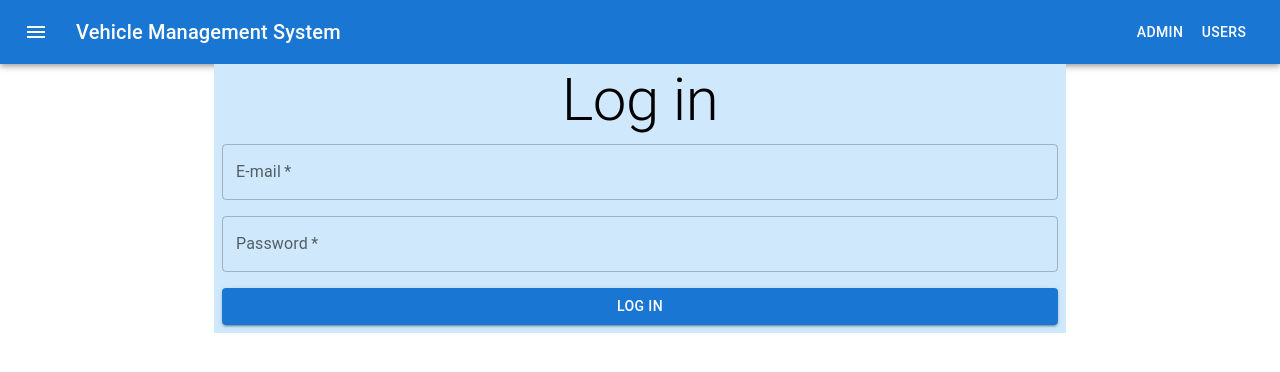
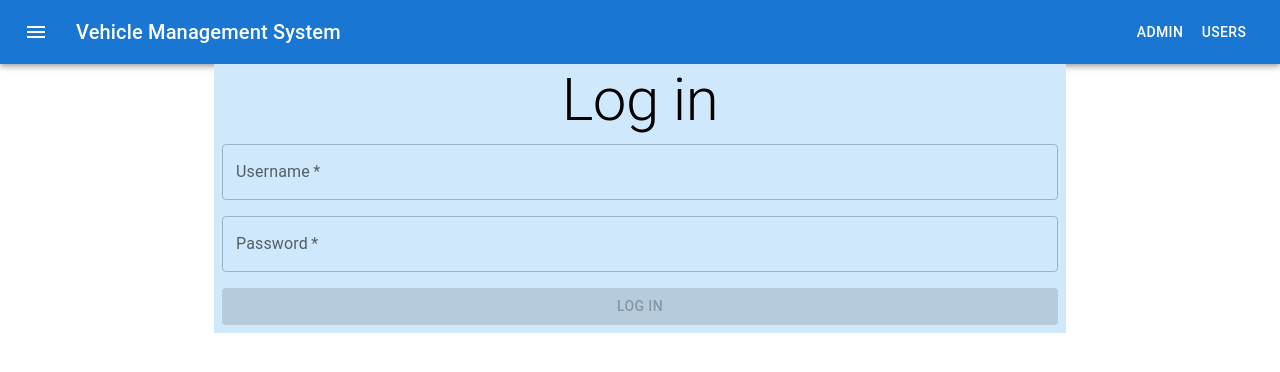
Before and after one commit to mihailaurentiu01/vpms, a React (Create React App) app: page / in a window 1280 px wide. Both pictures are taken after a click on the button "ADMIN". Shown: the top 372 px of the page. Built offline with nearby package versions, Linux system fonts and the light colour scheme.

Commit message:
- Added input hook interface - Translated literals - Added login page (& form)

```diff
--- a/src/components/LoginForm/index.tsx
+++ b/src/components/LoginForm/index.tsx
@@ -12,15 +12,28 @@ function LoginForm() {
   const { t } = useTranslation();
 
   const {
-    value: emailValue,
-    onChangeValueHandler: onChangeEmailHandler,
-    isValueValid: isEmailValid,
+    value: usernameValue,
+    onChangeValueHandler: onChangeUsernameValue,
+    isValueValid: isUsernameValueValid,
+    hasBeenTouched: hasUsernameValueBeenTouched,
+    onBlurHandler: onBlurUsernameValueHandler,
   } = useInput<string>((val) => val.length > 0);
+
+  const {
+    value: passwordValue,
+    onChangeValueHandler: onChangePasswordValue,
+    isValueValid: isPasswordValueValid,
+    hasBeenTouched: hasPasswordValueBeenTouched,
+    onBlurHandler: onBlurPasswordValueHandler,
+  } = useInput<string>((val) => val.length > 7);
+
+  const isFormValid = isUsernameValueValid && isPasswordValueValid;
 
   const onSubmitHandler = (e: React.FormEvent) => {
     e.preventDefault();
 
-    console.log('submited', isEmailValid);
+    if (isFormValid) {
+    }
   };
 
   return (
@@ -46,17 +59,23 @@ function LoginForm() {
             <Grid container spacing={2} justifyContent='center' sx={{ p: 1 }}>
               <Grid item xs={12}>
                 <TextField
-                  value={emailValue}
-                  onChange={onChangeEmailHandler}
+                  value={usernameValue}
+                  onChange={onChangeUsernameValue}
+                  onBlur={onBlurUsernameValueHandler}
+                  error={!isUsernameValueValid && hasUsernameValueBeenTouched}
                   sx={{ width: { xs: 1, md: 1 } }}
-                  type='email'
-                  label={t('signupForm.email')}
+                  type='text'
+                  label={t('signupForm.username')}
                   variant='outlined'
                   required
                 />
               </Grid>
               <Grid item xs={12}>
                 <TextField
+                  value={passwordValue}
+                  onChange={onChangePasswordValue}
+                  onBlur={onBlurPasswordValueHandler}
+                  error={!isPasswordValueValid && hasPasswordValueBeenTouched}
                   sx={{ width: { xs: 1, md: 1 } }}
                   type='password'
                   label={t('signupForm.password')}
@@ -65,7 +84,12 @@ function LoginForm() {
                 />
               </Grid>
               <Grid item xs={12}>
-                <Button type='submit' sx={{ width: 1 }} variant='contained'>
+                <Button
+                  type='submit'
+                  sx={{ width: 1 }}
+                  disabled={!isFormValid}
+                  variant='contained'
+                >
                   {t('login')}
                 </Button>
               </Grid>
--- a/src/hooks/useInput.tsx
+++ b/src/hooks/useInput.tsx
@@ -1,6 +1,7 @@
-import React, { ChangeEvent, ChangeEventHandler, useState } from 'react';
+import React, { ChangeEvent, useState } from 'react';
+import { default as InputInterface } from '../models/interfaces/input';
 
-const useInput = <T,>(validate: (value: T) => boolean) => {
+const useInput = <T,>(validate: (value: T) => boolean): InputInterface<T> => {
   const [value, setValue] = useState<T>('' as T);
   const [hasBeenTouched, setHasBeenTouched] = useState<boolean>(false);
 
@@ -16,7 +17,7 @@ const useInput = <T,>(validate: (value: T) => boolean) => {
     setHasBeenTouched(false);
   };
 
-  const onBlurHandler = (e: React.MouseEvent) => {
+  const onBlurHandler = (e: React.FocusEvent<HTMLInputElement>) => {
     setHasBeenTouched(true);
   };
 
--- a/src/lang/en.js
+++ b/src/lang/en.js
@@ -12,6 +12,7 @@ export default {
     password: 'Password',
     confirmPassword: 'Confirm password',
     createAccount: 'Create account',
+    username: 'Username',
   },
   requiredField: 'This field is required',
   validMail: 'E-mail must be valid',
--- a/src/lang/es.js
+++ b/src/lang/es.js
@@ -12,6 +12,7 @@ export default {
     password: 'Contraseña',
     confirmPassword: 'Confirmar contraseña',
     createAccount: 'Crear cuenta',
+    username: 'Nombre de usuario',
   },
   requiredField: 'Este campo es obligatorio',
   validMail: 'El correo debe ser válido',
```
Also changed, not shown: src/models/interfaces/input.ts (+10 -1 lines).
